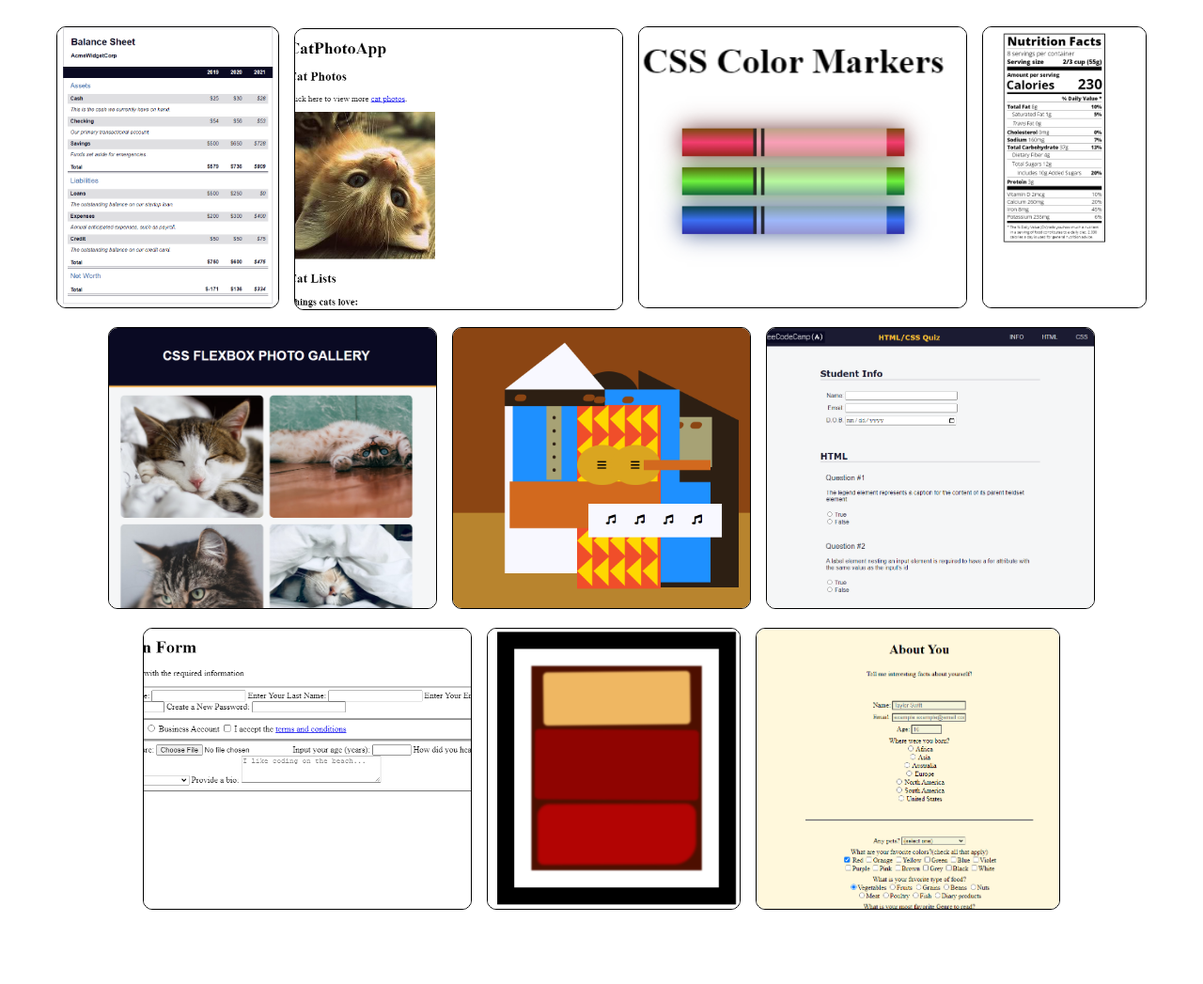
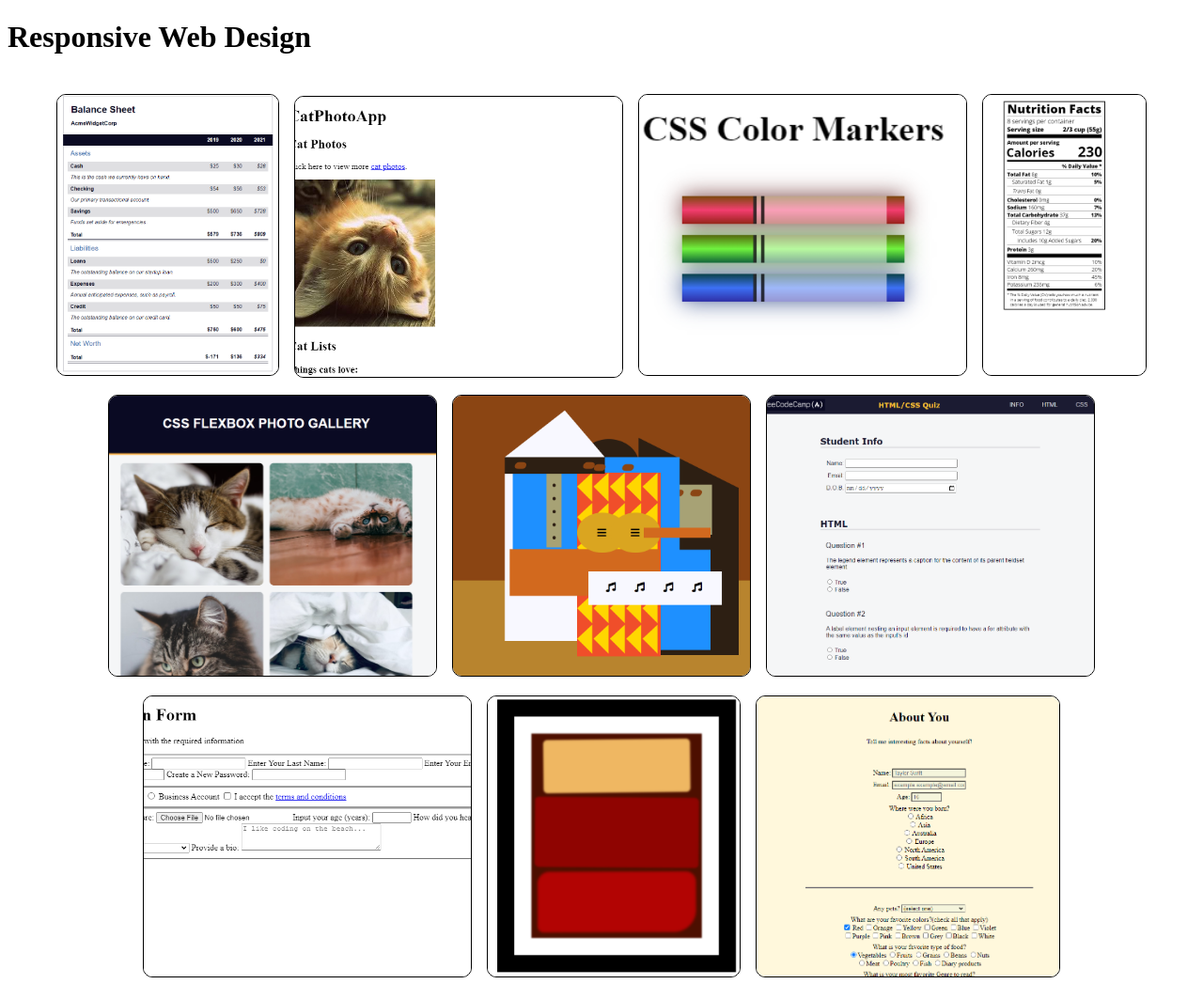
Before and after one commit to Coderdreamgirl/My-Page, a plain HTML site: page responsiveWebDesign/responsiveDesign.html in a window 1280 px wide. Shown: the whole page at 94% size. Before the commit the page ends 1016 px from the top, so only its background shows below. Drawn offline with Linux system fonts and the light colour scheme.

Commit message:
additions

```diff
--- a/responsiveWebDesign/responsiveDesign.css
+++ b/responsiveWebDesign/responsiveDesign.css
@@ -61,3 +61,6 @@
 img{
     border: 1px solid black;
 }
+.nav-bar{
+    fill: #ebbc49;
+}
--- a/responsiveWebDesign/responsiveDesign.html
+++ b/responsiveWebDesign/responsiveDesign.html
@@ -9,6 +9,9 @@
     <title>Responsive Design </title>
 </head>
 <body>
+    <div class="nav-bar">
+        <h1>Responsive Web Design</h1>
+    </div>
     <div class="gallery">
         <a href="balanceSheet.html"><img src="balanceSheet.png" class="balance" alt="image of the balance sheet"></a>
         <a href="catPhotoApp.html"><img src="cats.png" id="cats"></a>
```
Also changed, not shown: website/Responsive_Web_Design.html (+1 -1 lines).
